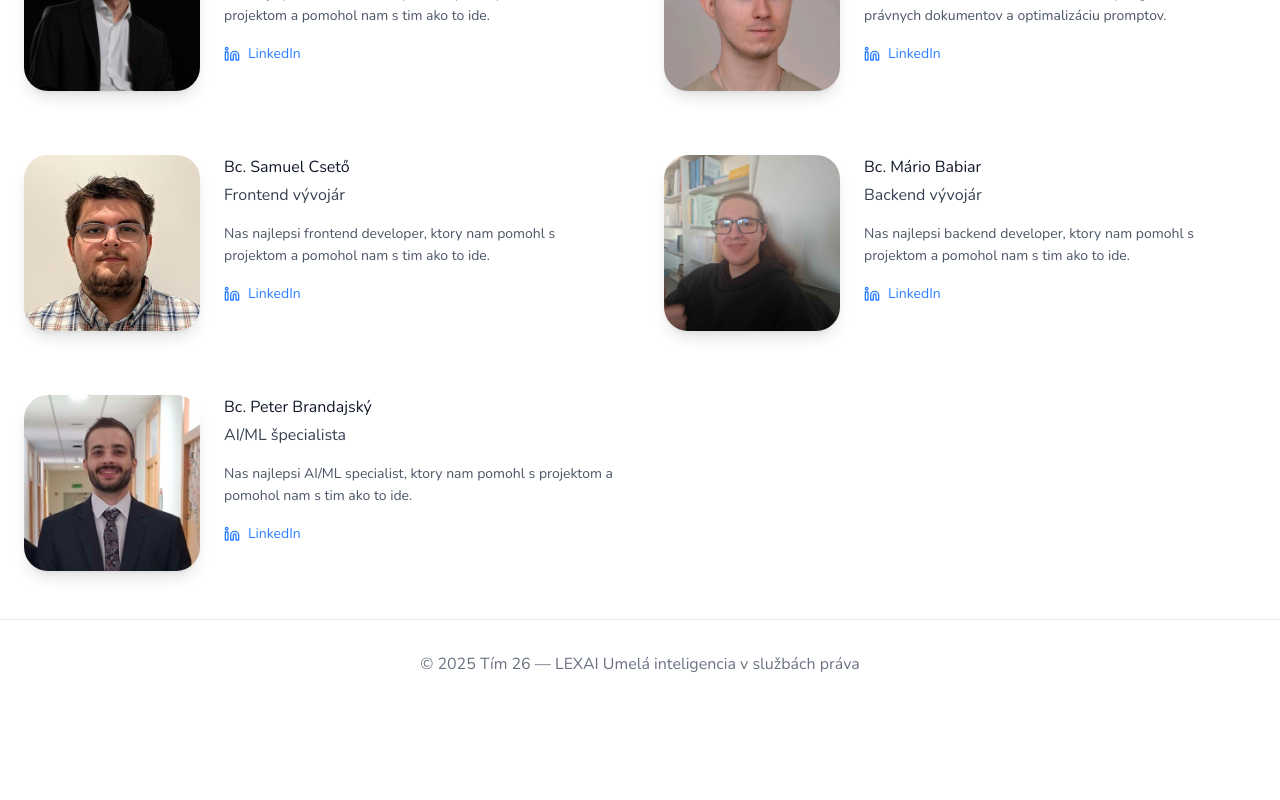
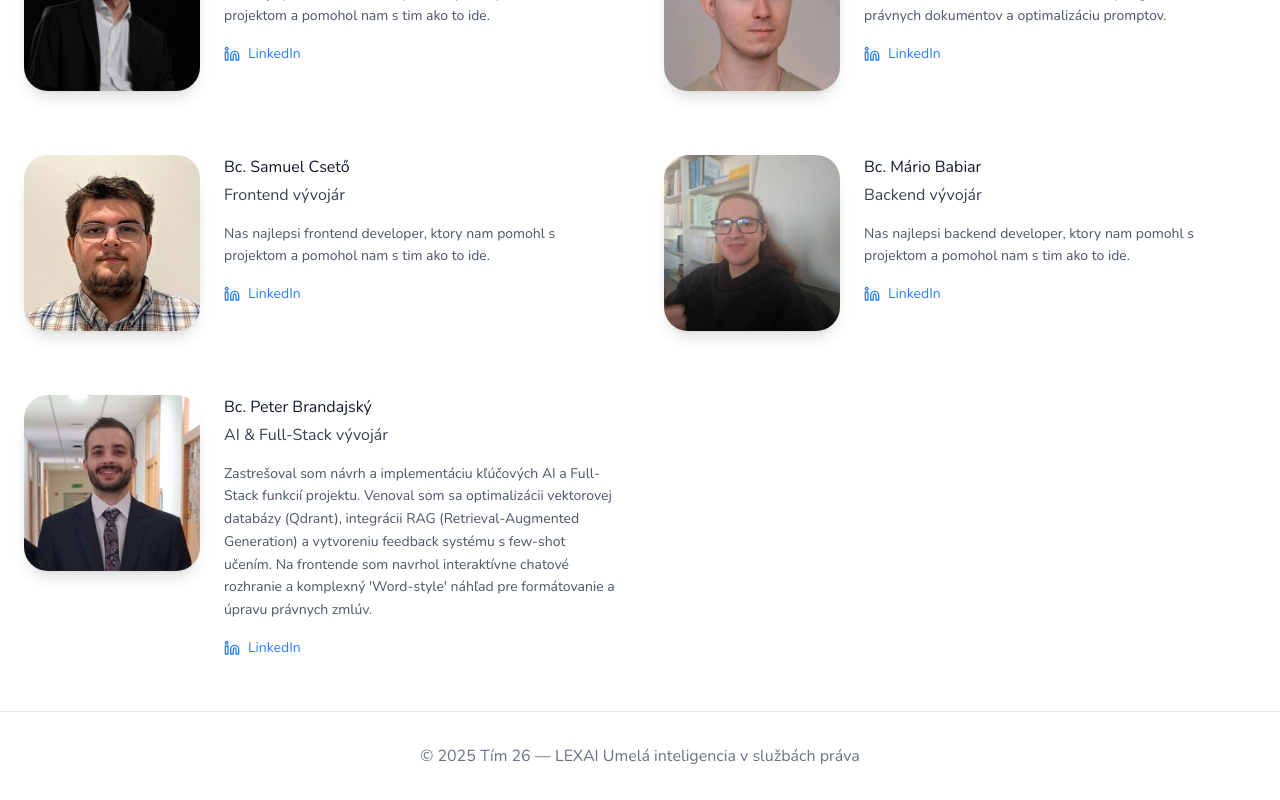
Before and after one commit to FIIT-TP-projects/fiit-team-26-web, a React (Vite) app: page /#/team in a window 1280 px wide. Shown: the part 1155-1955 px from the top of the page. Before the commit the page ends 1863 px from the top, so only its background shows below. Built offline with nearby package versions, Linux system fonts and the light colour scheme.

Commit message:
docs: update Peter Brandajský's role and description

```diff
--- a/src/data/teamMembers.ts
+++ b/src/data/teamMembers.ts
@@ -65,10 +65,10 @@ export const teamData = {
     {
       id: 7,
       name: "Bc. Peter Brandajský",
-      role: "AI/ML špecialista",
+      role: "AI & Full-Stack vývojár",
       photo: "./peterbrandajsky.jpeg",
       description:
-        "Nas najlepsi AI/ML specialist, ktory nam pomohl s projektom a pomohol nam s tim ako to ide.",
+        "Zastrešoval som návrh a implementáciu kľúčových AI a Full-Stack funkcií projektu. Venoval som sa optimalizácii vektorovej databázy (Qdrant), integrácii RAG (Retrieval-Augmented Generation) a vytvoreniu feedback systému s few-shot učením. Na frontende som navrhol interaktívne chatové rozhranie a komplexný 'Word-style' náhľad pre formátovanie a úpravu právnych zmlúv.",
       linkedin: "https://www.linkedin.com/in/peter-brandajsk%C3%BD-436340208/",
     },
   ],
```
